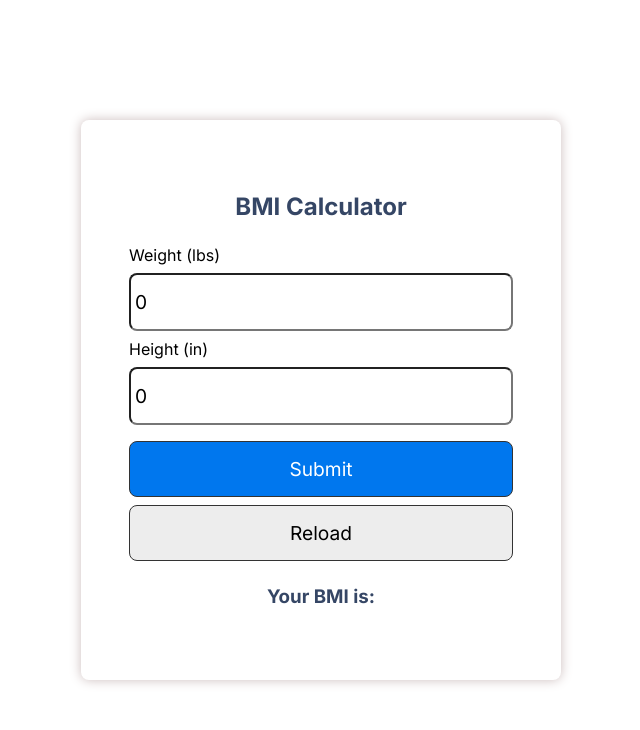
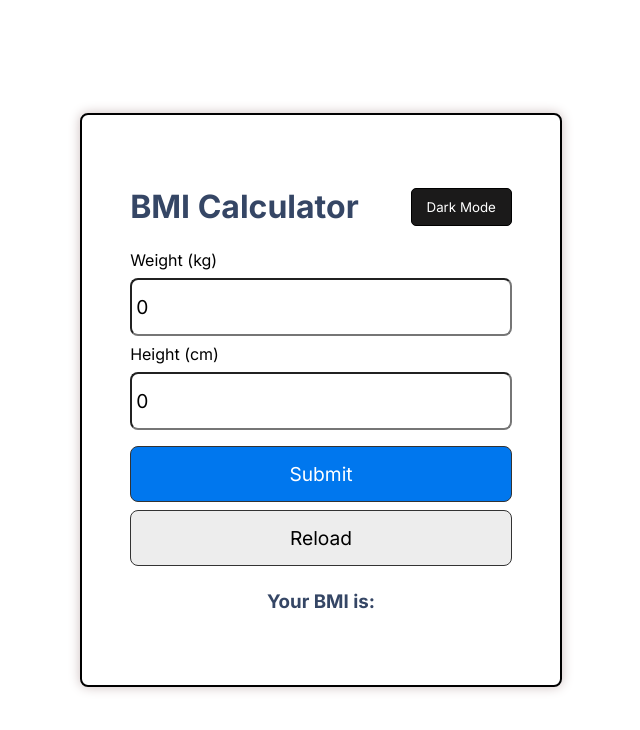
Before and after one commit to iiitl/bmi_calculator, a React (Create React App) app: page / in a window 1280 px wide. Shown: the top 730 px of the page, without its empty margins (319-959 px from the left). Built offline with nearby package versions, Linux system fonts and the light colour scheme.

Commit message:
added toggle button

```diff
--- a/src/App.css
+++ b/src/App.css
@@ -14,7 +14,7 @@
 }
 
 .App-header {
-  background-color: #282c34;
+  background-color: #060607;
   min-height: 100vh;
   display: flex;
   flex-direction: column;
@@ -27,7 +27,53 @@
 .App-link {
   color: #61dafb;
 }
+.container{
+  border:  2px solid black;
+}
 
+.dark-mode {
+  background: linear-gradient(135deg, #0a0909, #333);
+  color: rgb(71, 185, 26);
+}
+.dark-mode .container {
+  background: #2b2b2a;
+  color: white;
+}
+
+.header {
+  display: flex;
+  justify-content: space-between;
+  align-items: center;
+  position: relative;
+}
+
+.toggle-mode {
+  position: absolute;
+  right: 0;
+  background: rgb(27, 26, 26);
+  color: white;
+  border: 1px solid black;
+  padding: 10px 15px;
+  border-radius: 5px;
+  cursor: pointer;
+}
+.dark-mode .toggle-mode {
+  border: 1px solid white;
+  background-color: rgb(229, 240, 134);
+  color: black;
+}
+.btn-group {
+  border:  1px solid black;
+  display: flex;
+  justify-content: space-between;
+  margin-top: 10px;
+}
+
+
+.dark-mode .result {
+  background: #161616;
+
+}
 @keyframes App-logo-spin {
   from {
     transform: rotate(0deg);
--- a/src/App.js
+++ b/src/App.js
@@ -8,15 +8,19 @@ function App() {
   const [height, setHeight] = useState(0)
   const [bmi, setBmi] = useState('')
   const [message, setMessage] = useState('')
+  const [darkMode, setDarkMode] = useState(false);
+  const toggleMode = () => {
+    setDarkMode(!darkMode);
+  };
 
   let calcBmi = (event) => {
     event.preventDefault()
     console.log(event);
 
-    if (weight === 0 || height === 0) {
+    if (weight === 0 || height === 0 || height <0 || weight <0) {
       alert('Please enter a valid weight and height')
     } else {
-      let bmi = (weight / (height * height) * 703)
+      let bmi = (weight / ((height /100)*(height /100)) )
       setBmi(bmi.toFixed(1))
 
 
@@ -33,23 +37,29 @@ function App() {
     }
   }
 
-  let reload = () => {
-    window.location.reload()
-  }
-
+  const reload = () => {
+    setWeight('');
+    setHeight('');
+    setBmi(null);
+    setMessage('');
+  };
 
   return (
+    <div className={`app ${darkMode ? 'dark-mode' : ''}`}>
     <div className="app">
     <div className='container'>
-      <h2 className='center'>BMI Calculator</h2>
+    <div className='header'>
+          <h1 className='center' style={{ display: 'inline-block', marginRight: 'auto' }}>BMI Calculator</h1>
+          <button className='toggle-mode' style={{ marginLeft: 'auto' }} onClick={toggleMode}>{darkMode ? 'Light Mode' : 'Dark Mode'}</button>
+        </div>
         <form onSubmit={calcBmi}>
           <div>
-            <label>Weight (lbs)</label>
-            <input type="text" placeholder='Enter Weight in lbs' value={weight} onChange={(e) => setWeight(e.target.value)} />
+            <label>Weight (kg)</label>
+            <input type="text" placeholder='Enter Weight in kg' value={weight} onChange={(e) => setWeight(e.target.value)} />
           </div>
           <div>
-            <label>Height (in)</label>
-            <input type="text" placeholder='Enter height in inches' value={height} onChange={(event) => setHeight(event.target.value)} />
+            <label>Height (cm)</label>
+            <input type="text" placeholder='Enter height in cm' value={height} onChange={(event) => setHeight(event.target.value)} />
           </div>
           <div>
             <button className='btn' type='submit'>Submit</button>
@@ -62,6 +72,7 @@ function App() {
         </div>
     </div>
   </div>
+  </div>
   );
 }
 
```
